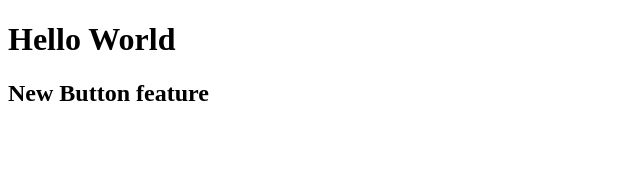
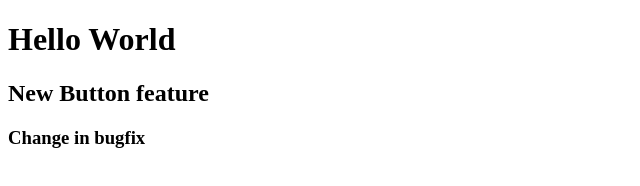
Before and after one commit to Bhairab-Nath/Git-WorkshopDay, a plain HTML site: page index.html in a window 1280 px wide. Shown: the whole page, without its empty margins (0-640 px from the left). Drawn offline with Linux system fonts and the light colour scheme.

Commit message:
Change through bugfix

```diff
--- a/index.html
+++ b/index.html
@@ -8,5 +8,6 @@
 <body>
     <h1>Hello World</h1>
     <h2>New Button feature</h2>
+    <h3>Change in bugfix</h3>
 </body>
 </html>
```
